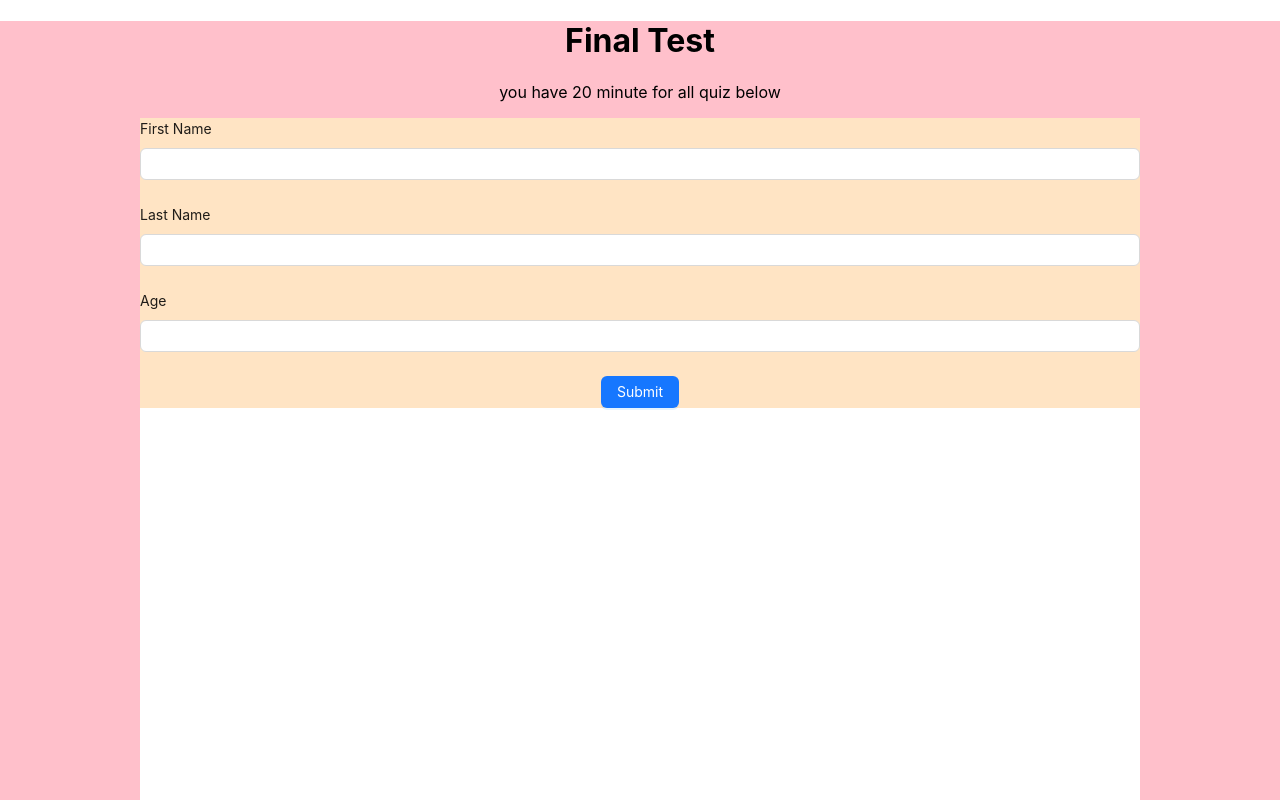
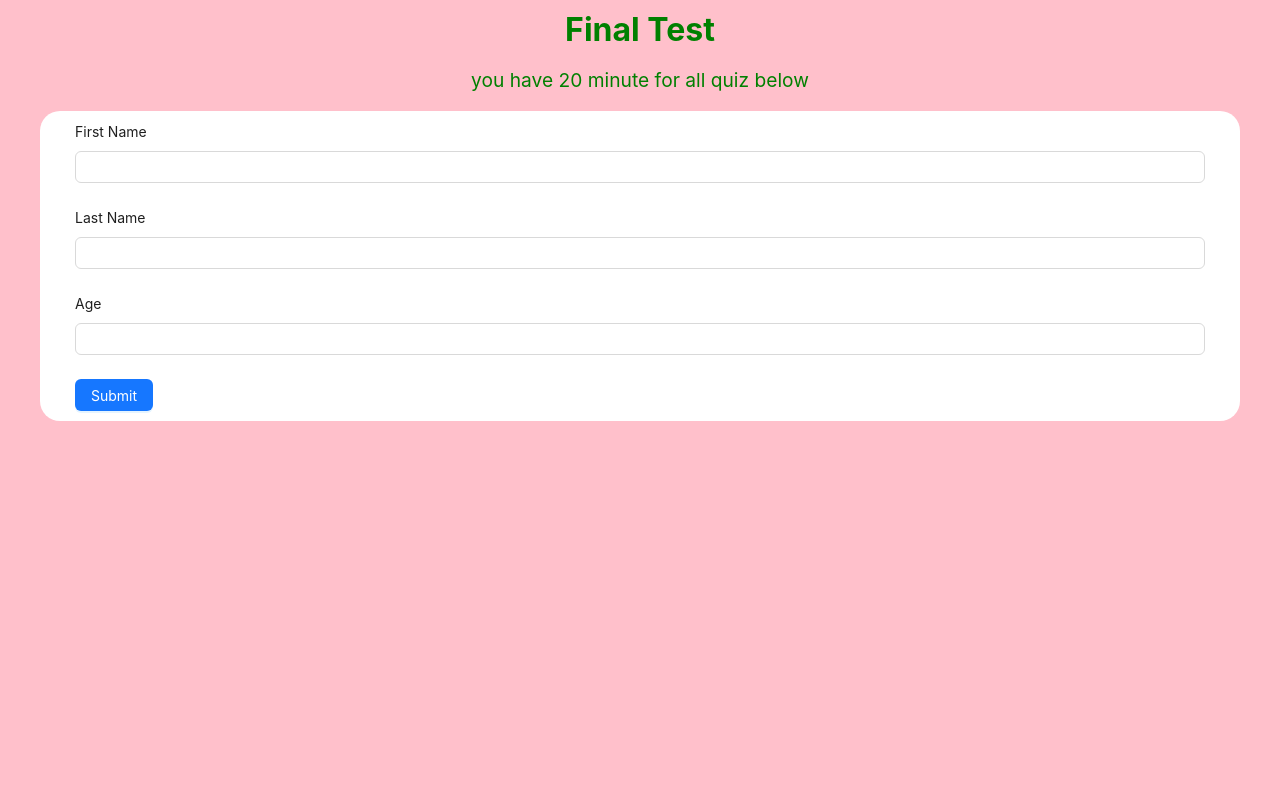
Before and after one commit to nnh53/Exam-Hosting-Project, a React (Create React App) app: page / in a window 1280 px wide. Shown: the top 800 px of the page. Built offline with nearby package versions, Linux system fonts and the light colour scheme.

Commit message:
đỡ lỏ ScreenHome

```diff
--- a/src/App.js
+++ b/src/App.js
@@ -5,7 +5,7 @@ import ScreenQuiz from './layout/ScreenQuiz/ScreenQuiz'
 
 function App() {
   return (
-    <div>
+    <div className=''>
       <BrowserRouter>
         <Routes>
           <Route path='/' element={<ScreenHome />} />
--- a/src/index.css
+++ b/src/index.css
@@ -1,13 +1,15 @@
 body {
   margin: 0;
-  font-family: -apple-system, BlinkMacSystemFont, 'Segoe UI', 'Roboto', 'Oxygen',
-    'Ubuntu', 'Cantarell', 'Fira Sans', 'Droid Sans', 'Helvetica Neue',
-    sans-serif;
+  font-family: -apple-system, BlinkMacSystemFont, 'Segoe UI', 'Roboto', 'Oxygen', 'Ubuntu', 'Cantarell', 'Fira Sans',
+    'Droid Sans', 'Helvetica Neue', sans-serif;
   -webkit-font-smoothing: antialiased;
   -moz-osx-font-smoothing: grayscale;
 }
 
 code {
-  font-family: source-code-pro, Menlo, Monaco, Consolas, 'Courier New',
-    monospace;
+  font-family: source-code-pro, Menlo, Monaco, Consolas, 'Courier New', monospace;
 }
+
+html {
+  background-color: pink;
+}
--- a/src/layout/ScreenHome/ScreenHomeBigForm/ScreenHomeBigForm.js
+++ b/src/layout/ScreenHome/ScreenHomeBigForm/ScreenHomeBigForm.js
@@ -4,7 +4,7 @@ import ScreenHomeRegister from '../ScreenHomeRegister/ScreenHomeRegister'
 
 export default function ScreenHomeBigForm() {
   return (
-    <div className='bigFormContainer'>
+    <div className='ScreenHomeBigForm'>
       <ScreenHomeRegister />
     </div>
   )
--- a/src/layout/ScreenHome/ScreenHomeBigForm/ScreenHomeBigForm.scss
+++ b/src/layout/ScreenHome/ScreenHomeBigForm/ScreenHomeBigForm.scss
@@ -1,7 +1,6 @@
-.bigFormContainer {
+.ScreenHomeBigForm {
   background-color: white;
-  width: 1000px;
-  height: 1000px;
+  width: 1200px;
   margin: 0 auto;
-  border-radius: 20px !important;
+  border-radius: 20px;
 }
--- a/src/layout/ScreenHome/ScreenHomeRegister/ScreenHomeRegister.js
+++ b/src/layout/ScreenHome/ScreenHomeRegister/ScreenHomeRegister.js
@@ -24,10 +24,10 @@ const App = () => {
       <Form name='form_item_path' layout='vertical' onFinish={onFinish}>
         <MyFormItemGroup prefix={['user']}>
           <MyFormItemGroup prefix={['name']}>
-            <MyFormItem name='firstName' label='First Name'>
+            <MyFormItem name='firstName' label='First Name' className='ScreenHomeRegister__titleInput'>
               <Input />
             </MyFormItem>
-            <MyFormItem name='lastName' label='Last Name'>
+            <MyFormItem name='lastName' label='Last Name' className='ScreenHomeRegister__titleInput'>
               <Input />
             </MyFormItem>
           </MyFormItemGroup>
--- a/src/layout/ScreenHome/ScreenHomeRegister/ScreenHomeRegister.scss
+++ b/src/layout/ScreenHome/ScreenHomeRegister/ScreenHomeRegister.scss
@@ -1,5 +1,6 @@
 .ScreenHomeRegister {
-  // padding-top: 50px;
-  // margin-top: 100px;
-  background-color: bisque;
+  padding: 10px 35px;
+  &__titleInput {
+    //font-size: larger;
+  }
 }
--- a/src/layout/ScreenHome/ScreenHomeTitle/ScreenHomeTitle.js
+++ b/src/layout/ScreenHome/ScreenHomeTitle/ScreenHomeTitle.js
@@ -3,7 +3,7 @@ import './ScreenHomeTitle.scss'
 
 export default function ScreenHomeTitle() {
   return (
-    <div className='container'>
+    <div className='ScreenHomeTitle'>
       <h1>Final Test</h1>
       <p>you have 20 minute for all quiz below </p>
     </div>
--- a/src/layout/ScreenHome/ScreenHomeTitle/ScreenHomeTitle.scss
+++ b/src/layout/ScreenHome/ScreenHomeTitle/ScreenHomeTitle.scss
@@ -1,3 +1,11 @@
-.container {
+.ScreenHomeTitle {
   text-align: center;
+  color: green;
+  h1 {
+    margin: 0px;
+    padding-top: 10px;
+  }
+  p {
+    font-size: larger;
+  }
 }
```
